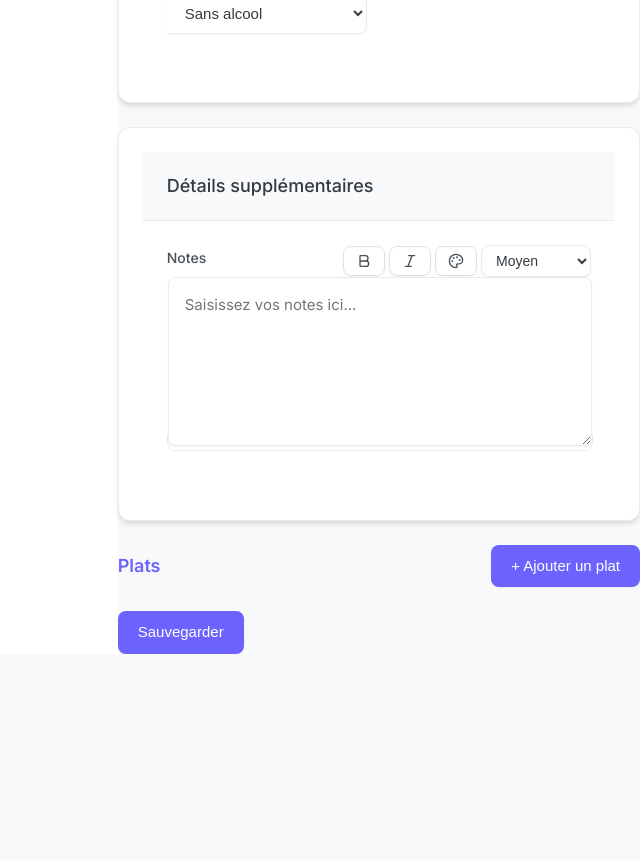
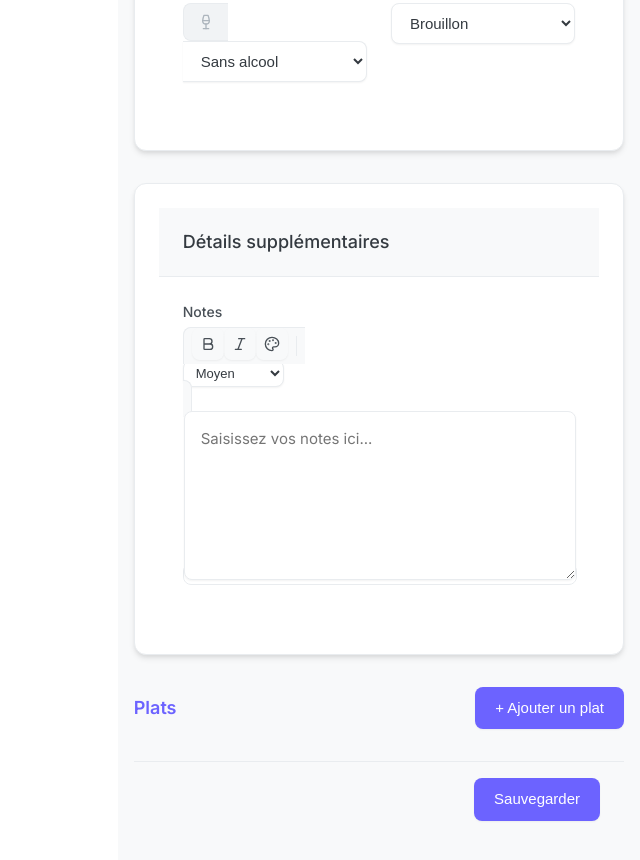
Before and after one commit to jeanjaen0221-bot/app-cuisine22, a React (Vite) app in the folder app/frontend/: page /reservation/new in a window 1280 px wide. Shown: the part 600-1460 px from the top of the page, without its empty margins (640-1280 px from the left). Before the commit the page ends 1254 px from the top, so only its background shows below. Built offline with nearby package versions, Linux system fonts and the light colour scheme.

Commit message:
interface

```diff
--- a/app/frontend/src/components/ReservationForm.tsx
+++ b/app/frontend/src/components/ReservationForm.tsx
@@ -323,7 +323,7 @@ export default function ReservationForm({ initial, onSubmit }: Props) {
   };
 
   return (
-    <div className="space-y-6">
+    <div className="container py-6 space-y-6">
       <div className="flex items-center justify-between">
         <h1 className="text-2xl font-bold text-gray-900">
           {initial?.id ? 'Modifier la réservation' : 'Nouvelle réservation'}
@@ -340,7 +340,7 @@ export default function ReservationForm({ initial, onSubmit }: Props) {
         </div>
       </div>
 
-      <form onSubmit={handleSubmit} className="space-y-6">
+      <form onSubmit={handleSubmit} className="space-y-8">
         <div className="card">
           <div className="card-header">
             <h2 className="text-lg font-medium">Informations générales</h2>
@@ -472,7 +472,9 @@ export default function ReservationForm({ initial, onSubmit }: Props) {
             <div className="form-group">
               <div className="flex justify-between items-center mb-2">
                 <label className="label">Notes</label>
-                <div className="flex items-center space-x-1">
+              </div>
+              <div className="rich-text-toolbar">
+                <div className="rich-text-toolbar-group">
                   <button
                     type="button"
                     className="btn btn-sm btn-outline"
@@ -500,6 +502,7 @@ export default function ReservationForm({ initial, onSubmit }: Props) {
                   >
                     <Palette className="w-4 h-4" />
                   </button>
+                </div>
                 <select
                   className="input input-sm w-auto"
                   value={fontSize}
@@ -511,7 +514,6 @@ export default function ReservationForm({ initial, onSubmit }: Props) {
                     <option key={size.value} value={size.value}>{size.label}</option>
                   ))}
                 </select>
-                </div>
               </div>
               <div className="relative">
                 <div className="rich-text-editor-container border rounded-md overflow-hidden">
@@ -568,11 +570,12 @@ export default function ReservationForm({ initial, onSubmit }: Props) {
             </div>
           ))}
         </div>
+        <div className="card-footer">
+          <button type="submit" className="btn btn-primary disabled:opacity-60" disabled={submitting}>
+            {submitting ? 'Sauvegarde…' : 'Sauvegarder'}
+          </button>
+        </div>
       </form>
-
-      <div className="mt-6 flex gap-2">
-        <button className="btn disabled:opacity-60" disabled={submitting} onClick={submit}>{submitting ? 'Sauvegarde…' : 'Sauvegarder'}</button>
-      </div>
     </div>
   );
 }
--- a/app/frontend/src/styles.css
+++ b/app/frontend/src/styles.css
@@ -68,6 +68,23 @@ body {
   color: var(--gray-800);
   background-color: var(--bg-secondary);
 }
+
+/* ===== Layout container ===== */
+.container {
+  width: 100%;
+  max-width: 1100px;
+  margin-left: auto;
+  margin-right: auto;
+  padding-left: 1rem;
+  padding-right: 1rem;
+}
+
+/* Vertical padding helpers */
+.py-6 { padding-top: 1.5rem; padding-bottom: 1.5rem; }
+.py-8 { padding-top: 2rem; padding-bottom: 2rem; }
+
+/* Space utilities */
+.space-y-8 > * + * { margin-top: 2rem; }
 
 /* ===== Boutons ===== */
 .btn {
```
Lines whose indentation alone changed are shown as unchanged.
